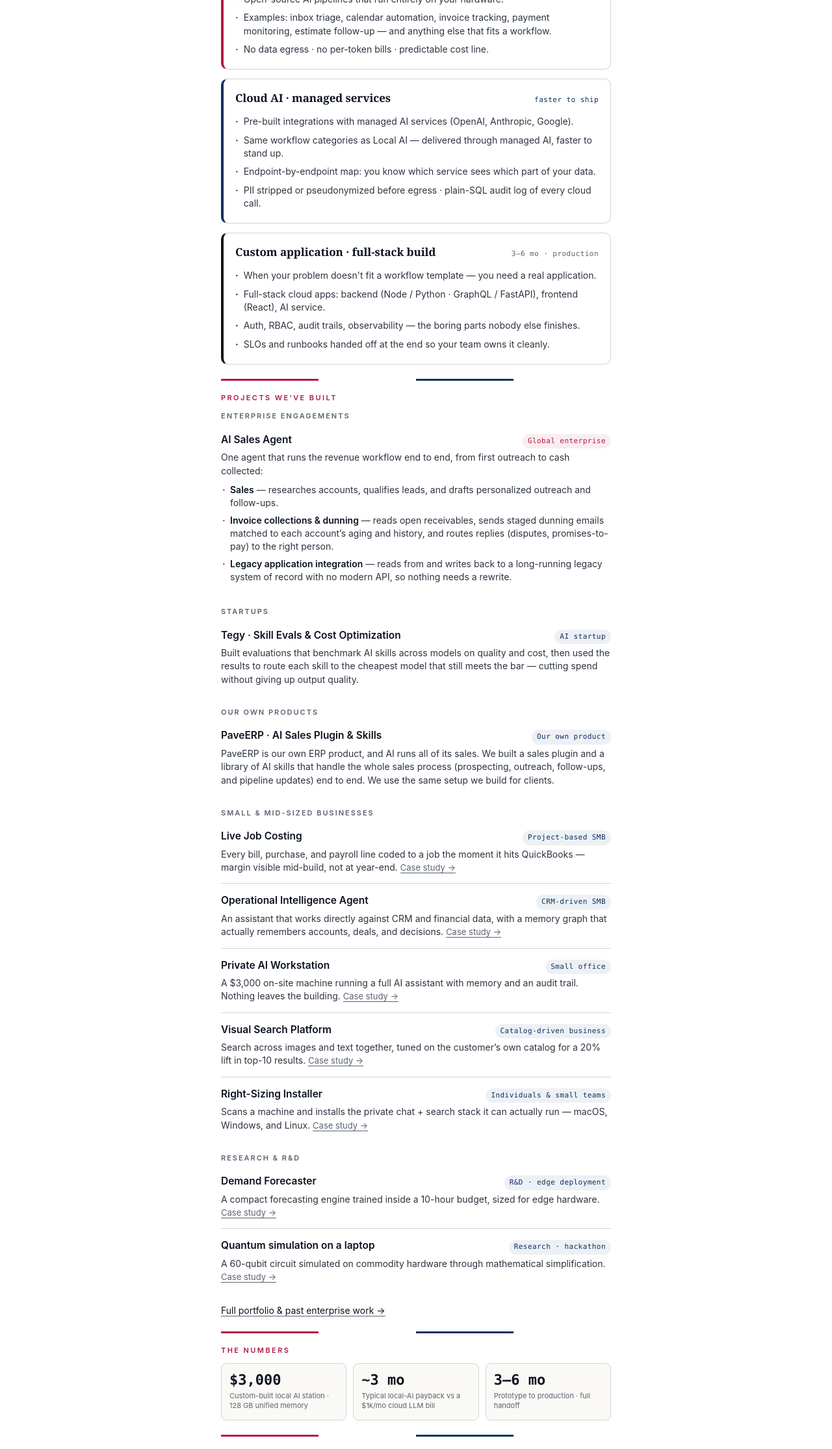
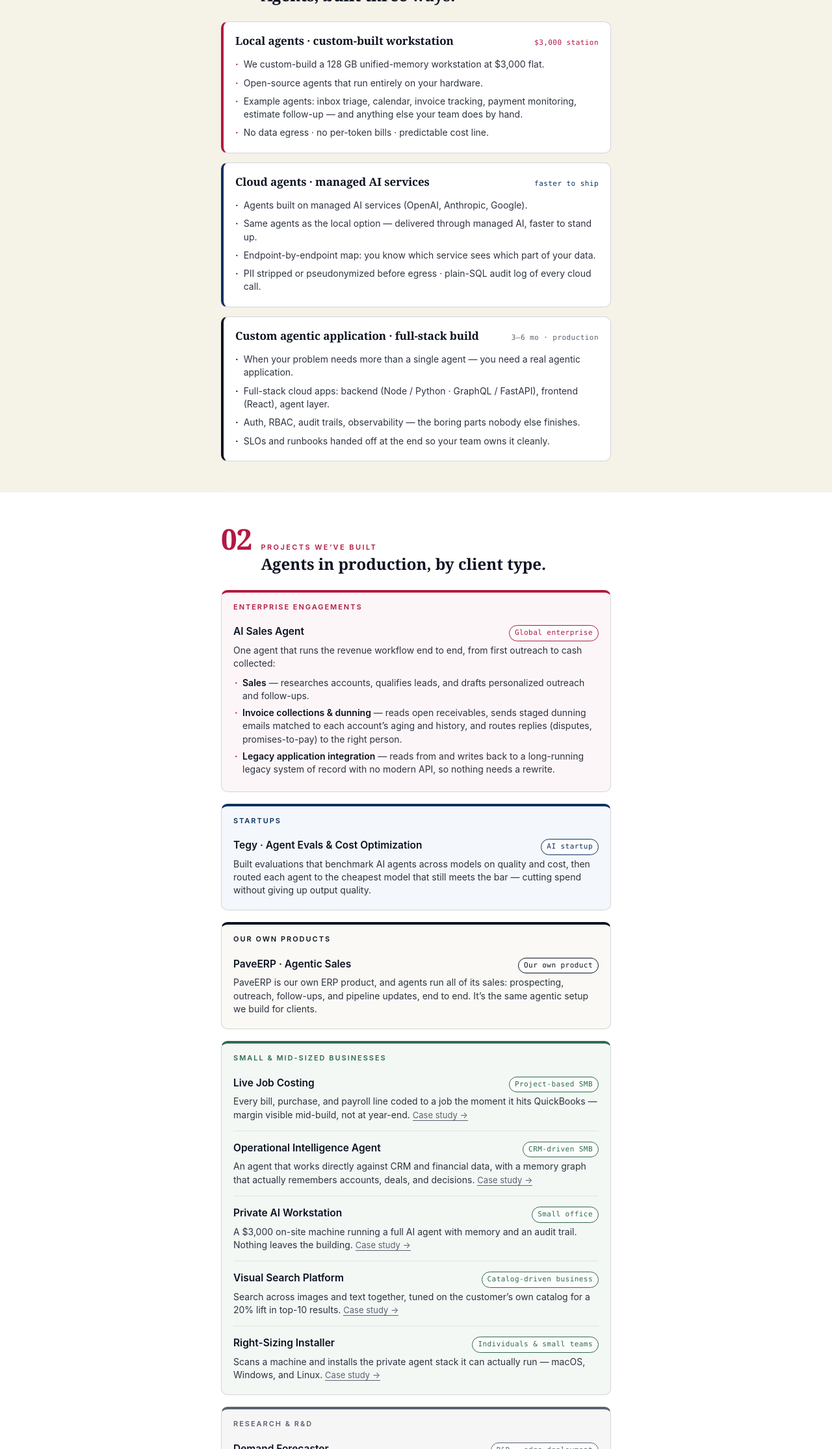
Before and after one commit to mertall/multimodalworks.io, a plain HTML site: page index.html in a window 1280 px wide. Shown: the part 570-2800 px from the top of the page at 65% size. Drawn offline with Linux system fonts and the light colour scheme.

Commit message:
feat(home): distinct section bands and agent-first copy
- Full-bleed alternating section bands (white / ivory / dark) with numbered
  serif section headers, replacing thin accent bars
- Project groups as color-coded cards by client type
- Reword copy to agents / agentic throughout; drop plugin, skill, assistant

Co-Authored-By: Claude Opus 5.5 <noreply@anthropic.com>
Claude-Session: https://claude.ai/code/session_0139H4mbAqeigkMzKpQuUGVX

```diff
--- a/index.html
+++ b/index.html
@@ -6,7 +6,7 @@
     <title>Multimodal Works · AI consulting services</title>
     <meta
       name="description"
-      content="AI consulting services for SMBs and enterprises: AI agents, legacy-system integration, local AI, cloud AI, and custom applications. Initial consultation free."
+      content="AI consulting services for SMBs and enterprises: sales, back-office, and legacy-system agents, local or cloud, plus custom agentic applications. Initial consultation free."
     />
     <style>
       :root {
@@ -438,12 +438,98 @@
         background: var(--paper-soft);
       }
 
+
+      /* ===== Section bands (full-bleed backgrounds) ===== */
+      section.band {
+        margin: 0;
+        padding: 52px 0 48px;
+        box-shadow: 0 0 0 100vmax var(--band-bg);
+        clip-path: inset(0 -100vmax);
+        background: var(--band-bg);
+        position: relative;
+      }
+      .band-white { --band-bg: var(--paper); }
+      .band-ivory { --band-bg: var(--ivory); }
+      .band-dark  { --band-bg: var(--ink); color: var(--paper); }
+      section.band + section.band { border-top: none; }
+      .band-white + .band-white::before {
+        content: "";
+        position: absolute; left: 0; right: 0; top: 0;
+        border-top: 1px solid var(--rule);
+      }
+      .sec-head {
+        display: grid;
+        grid-template-columns: auto 1fr;
+        column-gap: 14px;
+        align-items: baseline;
+        margin-bottom: 26px;
+      }
+      .sec-head .num {
+        grid-row: span 2;
+        font-family: "Iowan Old Style", "Apple Garamond", Georgia, Cambria, "Times New Roman", serif;
+        font-size: 44px;
+        line-height: 0.9;
+        font-weight: 600;
+        color: var(--red);
+        letter-spacing: -0.02em;
+      }
+      .sec-head h2 { margin: 0 0 4px; }
+      .sec-head .sec-title {
+        font-family: "Iowan Old Style", "Apple Garamond", Georgia, Cambria, "Times New Roman", serif;
+        font-size: 24px;
+        line-height: 1.15;
+        font-weight: 600;
+        color: var(--ink);
+      }
+      .band-dark .sec-head h2 { color: #ff8aa6; }
+      .band-dark .sec-head .num { color: #ff8aa6; }
+      .band-dark .sec-head .sec-title { color: var(--paper); }
+      .band-dark .stat {
+        background: rgba(255, 255, 255, 0.06);
+        border-color: rgba(255, 255, 255, 0.18);
+      }
+      .band-dark .stat .n { color: var(--paper); }
+      .band-dark .stat .l { color: rgba(255, 255, 255, 0.7); }
+      .band-ivory .mode { background: var(--paper); }
+      .band-ivory .stage { border-top-color: #d9d3c2; }
+      .hero { padding-bottom: 44px; }
+      footer { margin-top: 0; }
+
+      /* Project group cards */
+      .pgroup {
+        border: 1px solid var(--rule);
+        border-top: 4px solid var(--g);
+        border-radius: 10px;
+        padding: 14px 18px 6px;
+        margin-top: 18px;
+        background: var(--paper);
+      }
+      .pgroup:first-of-type { margin-top: 0; }
+      .projects .pgroup .group {
+        margin: 0 0 4px;
+        color: var(--g);
+      }
+      .g-enterprise { --g: var(--red); background: #fdf6f8; }
+      .g-startup    { --g: var(--navy); background: #f4f7fb; }
+      .g-own        { --g: var(--ink); background: var(--paper-soft); }
+      .g-smb        { --g: #2f6b4f; background: #f3f8f5; }
+      .g-research   { --g: var(--ink-mute); background: #f6f6f7; }
+      .pgroup .client { color: var(--g) !important; background: rgba(255,255,255,0.8) !important; border: 1px solid currentColor; }
+      .pgroup li { border-top-color: rgba(0,0,0,0.08); }
+      @media (max-width: 480px) {
+        section.band { padding: 40px 0 36px; }
+        .sec-head .num { font-size: 36px; }
+        .sec-head .sec-title { font-size: 21px; }
+        .pgroup { padding: 12px 14px 4px; }
+      }
+
       @media print {
         body { font-size: 11pt; }
         .page { max-width: none; padding: 0; }
         a { border-bottom: none; }
         .hero .cta { display: none; }
         .topnav { display: none; }
+        section.band { box-shadow: none; clip-path: none; background: none; color: var(--ink); padding: 18px 0; }
         @page { size: letter; margin: 0.5in; }
       }
     </style>
@@ -482,18 +568,19 @@
 
       <section class="hero">
         <p class="eyebrow">AI consulting services</p>
-        <h1>We design, build, and ship AI that does real work inside your business.</h1>
+        <h1>We design, build, and ship AI agents that do real work inside your business.</h1>
         <p class="tagline">
-          From a single automated workflow to a production application wired
+          From a single agent to a production agentic application wired
           into your existing systems &mdash; for small businesses and global
           enterprises alike. <strong>Initial consultation is free.</strong>
         </p>
         <div class="services-inline" aria-label="Services">
-          <span>AI agents &amp; automation</span>
-          <span>Legacy-system integration</span>
-          <span>Local / private AI</span>
-          <span>Cloud AI</span>
-          <span>Custom applications</span>
+          <span>Sales &amp; revenue agents</span>
+          <span>Back-office agents</span>
+          <span>Legacy-system agents</span>
+          <span>Private / local agents</span>
+          <span>Cloud agents</span>
+          <span>Custom agentic applications</span>
         </div>
         <div class="cta">
           <a
@@ -509,43 +596,41 @@
         </div>
       </section>
 
-      <div class="accent-bar"></div>
-
-      <section id="services">
-        <h2>Consulting services</h2>
+      <section class="band band-ivory" id="services">
+        <div class="sec-head"><span class="num">01</span><h2>Consulting services</h2><p class="sec-title">Agents, built three ways.</p></div>
         <div class="modes">
           <div class="mode local">
             <div class="lead">
-              <h3>Local AI · custom-built workstation</h3>
+              <h3>Local agents · custom-built workstation</h3>
               <span class="tag">$3,000 station</span>
             </div>
             <ul>
               <li>We custom-build a 128 GB unified-memory workstation at $3,000 flat.</li>
-              <li>Open-source AI pipelines that run entirely on your hardware.</li>
-              <li>Examples: inbox triage, calendar automation, invoice tracking, payment monitoring, estimate follow-up — and anything else that fits a workflow.</li>
+              <li>Open-source agents that run entirely on your hardware.</li>
+              <li>Example agents: inbox triage, calendar, invoice tracking, payment monitoring, estimate follow-up — and anything else your team does by hand.</li>
               <li>No data egress · no per-token bills · predictable cost line.</li>
             </ul>
           </div>
           <div class="mode cloud">
             <div class="lead">
-              <h3>Cloud AI · managed services</h3>
+              <h3>Cloud agents · managed AI services</h3>
               <span class="tag">faster to ship</span>
             </div>
             <ul>
-              <li>Pre-built integrations with managed AI services (OpenAI, Anthropic, Google).</li>
-              <li>Same workflow categories as Local AI — delivered through managed AI, faster to stand up.</li>
+              <li>Agents built on managed AI services (OpenAI, Anthropic, Google).</li>
+              <li>Same agents as the local option — delivered through managed AI, faster to stand up.</li>
               <li>Endpoint-by-endpoint map: you know which service sees which part of your data.</li>
               <li>PII stripped or pseudonymized before egress · plain-SQL audit log of every cloud call.</li>
             </ul>
           </div>
           <div class="mode custom">
             <div class="lead">
-              <h3>Custom application · full-stack build</h3>
+              <h3>Custom agentic application · full-stack build</h3>
               <span class="tag">3–6 mo · production</span>
             </div>
             <ul>
-              <li>When your problem doesn't fit a workflow template — you need a real application.</li>
-              <li>Full-stack cloud apps: backend (Node / Python · GraphQL / FastAPI), frontend (React), AI service.</li>
+              <li>When your problem needs more than a single agent — you need a real agentic application.</li>
+              <li>Full-stack cloud apps: backend (Node / Python · GraphQL / FastAPI), frontend (React), agent layer.</li>
               <li>Auth, RBAC, audit trails, observability — the boring parts nobody else finishes.</li>
               <li>SLOs and runbooks handed off at the end so your team owns it cleanly.</li>
             </ul>
@@ -553,11 +638,10 @@
         </div>
       </section>
 
-      <div class="accent-bar"></div>
+      <section class="band band-white projects" id="projects">
+        <div class="sec-head"><span class="num">02</span><h2>Projects we&rsquo;ve built</h2><p class="sec-title">Agents in production, by client type.</p></div>
 
-      <section class="projects" id="projects">
-        <h2>Projects we&rsquo;ve built</h2>
-
+        <div class="pgroup g-enterprise">
         <p class="group">Enterprise engagements</p>
         <ul>
           <li class="enterprise">
@@ -573,29 +657,35 @@
             </ul>
           </li>
         </ul>
+        </div>
 
+        <div class="pgroup g-startup">
         <p class="group">Startups</p>
         <ul>
           <li>
             <div class="row1">
-              <span class="name">Tegy &middot; Skill Evals &amp; Cost Optimization</span>
+              <span class="name">Tegy &middot; Agent Evals &amp; Cost Optimization</span>
               <span class="client">AI startup</span>
             </div>
-            <p class="desc">Built evaluations that benchmark AI skills across models on quality and cost, then used the results to route each skill to the cheapest model that still meets the bar &mdash; cutting spend without giving up output quality.</p>
+            <p class="desc">Built evaluations that benchmark AI agents across models on quality and cost, then routed each agent to the cheapest model that still meets the bar &mdash; cutting spend without giving up output quality.</p>
           </li>
         </ul>
+        </div>
 
+        <div class="pgroup g-own">
         <p class="group">Our own products</p>
         <ul>
           <li>
             <div class="row1">
-              <span class="name">PaveERP &middot; AI Sales Plugin &amp; Skills</span>
+              <span class="name">PaveERP &middot; Agentic Sales</span>
               <span class="client">Our own product</span>
             </div>
-            <p class="desc">PaveERP is our own ERP product, and AI runs all of its sales. We built a sales plugin and a library of AI skills that handle the whole sales process (prospecting, outreach, follow-ups, and pipeline updates) end to end. We use the same setup we build for clients.</p>
+            <p class="desc">PaveERP is our own ERP product, and agents run all of its sales: prospecting, outreach, follow-ups, and pipeline updates, end to end. It&rsquo;s the same agentic setup we build for clients.</p>
           </li>
         </ul>
+        </div>
 
+        <div class="pgroup g-smb">
         <p class="group">Small &amp; mid-sized businesses</p>
         <ul>
           <li>
@@ -610,14 +700,14 @@
               <span class="name">Operational Intelligence Agent</span>
               <span class="client">CRM-driven SMB</span>
             </div>
-            <p class="desc">An assistant that works directly against CRM and financial data, with a memory graph that actually remembers accounts, deals, and decisions. <a href="work.html#operational-intelligence">Case study &rarr;</a></p>
+            <p class="desc">An agent that works directly against CRM and financial data, with a memory graph that actually remembers accounts, deals, and decisions. <a href="work.html#operational-intelligence">Case study &rarr;</a></p>
           </li>
           <li>
             <div class="row1">
               <span class="name">Private AI Workstation</span>
               <span class="client">Small office</span>
             </div>
-            <p class="desc">A $3,000 on-site machine running a full AI assistant with memory and an audit trail. Nothing leaves the building. <a href="work.html#local-ai">Case study &rarr;</a></p>
+            <p class="desc">A $3,000 on-site machine running a full AI agent with memory and an audit trail. Nothing leaves the building. <a href="work.html#local-ai">Case study &rarr;</a></p>
           </li>
           <li>
             <div class="row1">
@@ -631,10 +721,12 @@
               <span class="name">Right-Sizing Installer</span>
               <span class="client">Individuals &amp; small teams</span>
             </div>
-            <p class="desc">Scans a machine and installs the private chat + search stack it can actually run &mdash; macOS, Windows, and Linux. <a href="work.html#right-sizing">Case study &rarr;</a></p>
+            <p class="desc">Scans a machine and installs the private agent stack it can actually run &mdash; macOS, Windows, and Linux. <a href="work.html#right-sizing">Case study &rarr;</a></p>
           </li>
         </ul>
+        </div>
 
+        <div class="pgroup g-research">
         <p class="group">Research &amp; R&amp;D</p>
         <ul>
           <li>
@@ -652,22 +744,21 @@
             <p class="desc">A 60-qubit circuit simulated on commodity hardware through mathematical simplification. <a href="work.html#quantum">Case study &rarr;</a></p>
           </li>
         </ul>
+        </div>
 
         <p class="more"><a href="work.html">Full portfolio &amp; past enterprise work &rarr;</a></p>
       </section>
 
-      <div class="accent-bar"></div>
-
-      <section>
-        <h2>The numbers</h2>
+      <section class="band band-dark">
+        <div class="sec-head"><span class="num">03</span><h2>The numbers</h2><p class="sec-title">What it costs, how fast it ships.</p></div>
         <div class="stats">
           <div class="stat">
             <div class="n">$3,000</div>
-            <div class="l">Custom-built local AI station · 128 GB unified memory</div>
+            <div class="l">Custom-built local agent station · 128 GB unified memory</div>
           </div>
           <div class="stat">
             <div class="n">~3 mo</div>
-            <div class="l">Typical local-AI payback vs a $1k/mo cloud LLM bill</div>
+            <div class="l">Typical local-agent payback vs a $1k/mo cloud LLM bill</div>
           </div>
           <div class="stat">
             <div class="n">3–6 mo</div>
@@ -676,10 +767,8 @@
         </div>
       </section>
 
-      <div class="accent-bar"></div>
-
-      <section>
-        <h2>Engagement model</h2>
+      <section class="band band-ivory">
+        <div class="sec-head"><span class="num">04</span><h2>Engagement model</h2><p class="sec-title">From free call to production.</p></div>
         <div class="stages">
           <div class="stage">
             <span class="when">30 min</span>
@@ -709,10 +798,8 @@
         </p>
       </section>
 
-      <div class="accent-bar"></div>
-
-      <section>
-        <h2>Get in touch</h2>
+      <section class="band band-white" id="contact">
+        <div class="sec-head"><span class="num">05</span><h2>Get in touch</h2><p class="sec-title">Start with a free 30-minute call.</p></div>
         <div class="contact-card">
           <div class="row">
             <span class="label">Email</span>
```
